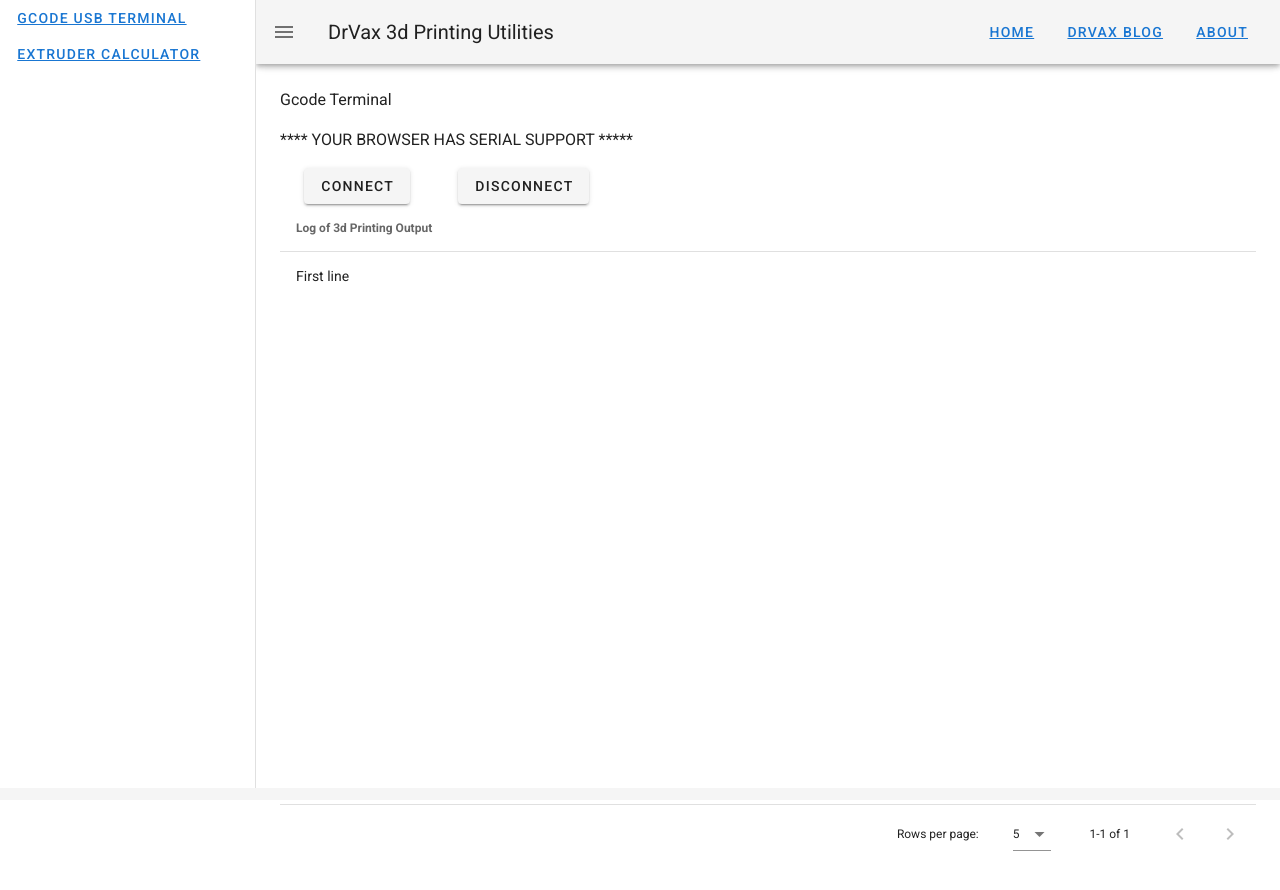
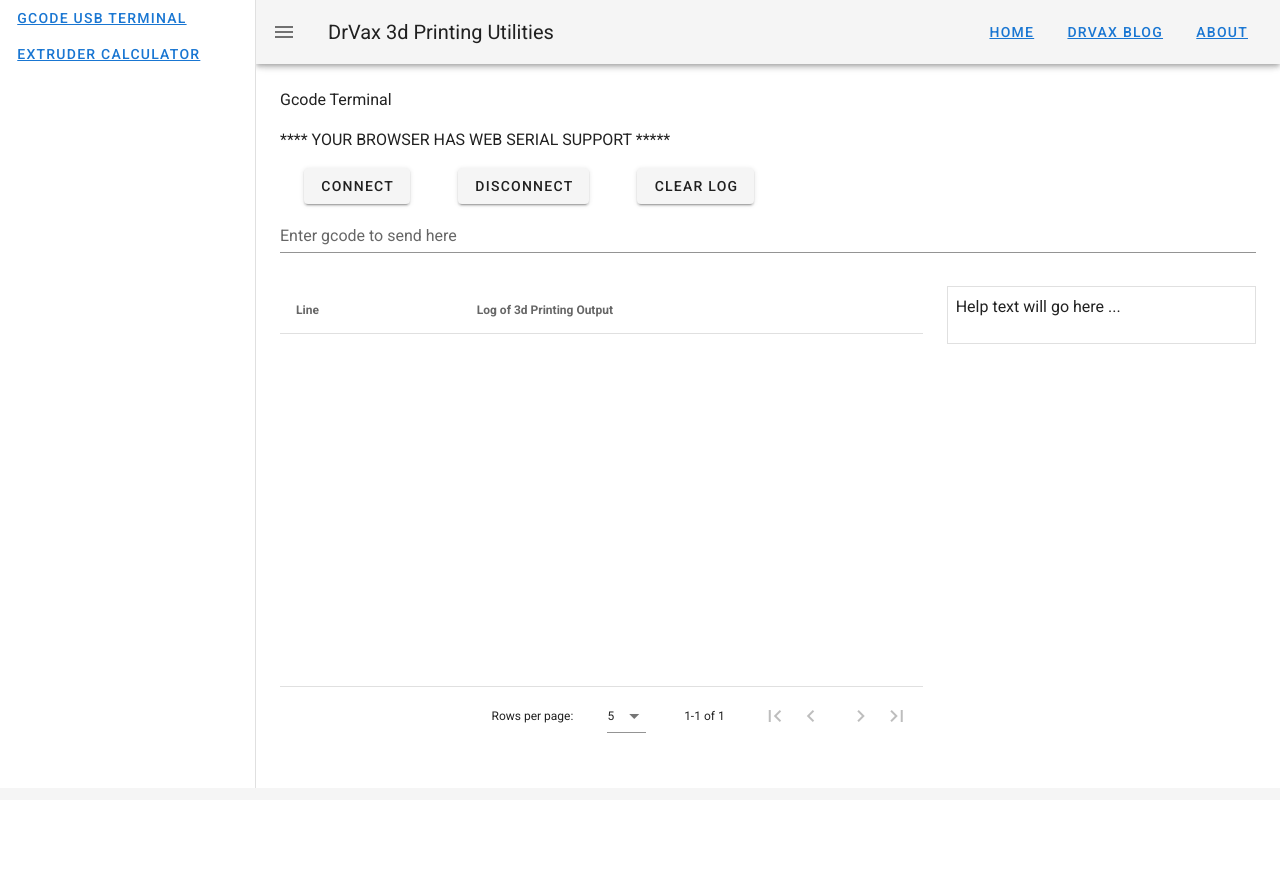
Before and after one commit to MakeWithTech/3d-printing-tools, a Vue app: page /gcodeterminal in a window 1280 px wide. Shown: the top 890 px of the page. After the commit the page ends 800 px from the top, so only its background shows below. Built offline with nearby package versions, Linux system fonts and the light colour scheme.

Commit message:
Send and Recieve.  Need more formating and help.

```diff
--- a/src/components/GcodeTerminalComponent.vue
+++ b/src/components/GcodeTerminalComponent.vue
@@ -3,18 +3,50 @@
     <!-- To Do: Baud Rate Fields, Input Field, Filters, Hints Pop-Up or sidebar with tabs -->
     <!-- To Do: cache printer output until you see a CR then add line -->
     <p>Gcode Terminal</p>
-    <p v-if="hasSerial === true">**** YOUR BROWSER HAS SERIAL SUPPORT *****</p>
+    <p v-if="hasSerial === true">
+      **** YOUR BROWSER HAS WEB SERIAL SUPPORT *****
+    </p>
+    <p v-if="tooSmall === true">
+      **** This application requires a minimum window size of 600px to work
+      properly *****
+    </p>
     <div>
       <v-btn @click="connect" class="mx-6"> connect </v-btn>
       <v-btn @click="disconnect" class="mx-6"> disconnect </v-btn>
+      <v-btn @click="clearLog" class="mx-6"> clear log</v-btn>
     </div>
-    <v-data-table
-      :headers="logHeader"
-      :items="log"
-      :items-per-page="1000"
-      :height="600"
-    >
-    </v-data-table>
+    <v-form v-on:submit.prevent="checkSend">
+      <v-row>
+        <v-col>
+          <v-text-field
+            v-on:keyup="checkSend"
+            label="Enter gcode to send here"
+            v-model="sendText"
+          ></v-text-field>
+        </v-col>
+      </v-row>
+    </v-form>
+
+    <v-row>
+      <v-col col="12" sm="8">
+        <v-data-table
+          :headers="logHeader"
+          :items="log"
+          :items-per-page="5"
+          :height="400"
+          :item-key="lineNumber"
+          :footer-props="{
+            showFirstLastPage: true,
+          }"
+        >
+        </v-data-table>
+      </v-col>
+      <v-col col="12" sm="4">
+        <v-card class="pa-2" outlined tile>
+          <p>Help text will go here ...</p>
+        </v-card>
+      </v-col>
+    </v-row>
   </v-container>
 </template>
 
@@ -24,6 +56,7 @@ export default {
   data() {
     return {
       hasSerial: false,
+      tooSmall: true,
       port: null,
       inputField: null,
       inputStream: null,
@@ -32,24 +65,25 @@ export default {
       outputDone: null,
       reader: null,
       running: true,
-      log: [{ logLine: "First line" }],
-      logHeader: [{ text: "Log of 3d Printing Output", value: "logLine" }],
+      partialLog: "",
+      lineNumber: "0",
+      log: [{ lineNumber: null, logLine: null }],
+      logHeader: [
+        { text: "Line", value: "lineNumber" },
+        { text: "Log of 3d Printing Output", value: "logLine" },
+      ],
+      sendText: null,
     };
   },
   created() {
     if ("serial" in navigator) {
       this.hasSerial = true;
     }
+    if (window.innerWidth > 599) {
+      this.tooSmall = false;
+    }
   },
   methods: {
-    checkSerialAgain() {
-      if ("serial" in navigator) {
-        this.hasSerial = true;
-      }
-    },
-    test() {
-      console.log("test");
-    },
     async connect() {
       console.log("in connect");
       this.port = await navigator.serial.requestPort();
@@ -76,29 +110,54 @@ export default {
 
       while (this.running) {
         const { value, done } = await this.reader.read();
-        console.log("value", value);
-        console.log("done", done);
         if (value) {
-          this.log.push({ logLine: value });
+          this.partialLog = this.partialLog + value;
+          let endChar = this.partialLog.charAt(this.partialLog.length - 1);
+          //console.log("end char " + endChar.charCodeAt(0));
+          if (endChar.charCodeAt(0) === 10) {
+            // Replace Echo with <CR>+Echo
+            const regex = /echo/gmi;
+            const subst = `\rEcho`;
+            const formattedString = this.partialLog.replace(regex, subst);
+            // Now add the string to the array
+            this.lineNumber = parseInt(this.lineNumber) + 1;
+            this.log.push({
+              lineNumber: this.lineNumber,
+              logLine: formattedString,
+            });
+            this.partialLog = "";
+          }
         }
         if (done) {
           console.log("[readLoop] DONE", done);
           break;
         }
       }
-      // Clean up by canceling the read and closing the port
-      // This needs work and debugging
       console.log("Releasing lock");
-      this.reader.releaseLock();
-      console.lot("Close the port");
+      await this.reader.releaseLock();
+      console.log("Close the port");
       this.port.close();
       console.log("Port Closed");
     },
-    writeToStream(line) {
+    checkSend(e) {
+      if (e.keyCode === 13) {
+        console.log("Enter was pressed");
+        console.log(this.sendText);
+        this.writeToStream();
+        this.sendText = null;
+      }
+    },
+    clearLog() {
+      this.log = [];
+    },
+    writeToStream() {
       const writer = this.outputStream.getWriter();
-      console.log("[SEND]", line);
-      writer.write(line + "\r");
+      console.log("[SEND]", this.sendText);
+      writer.write(this.sendText + "\r");
       writer.releaseLock();
+    },
+    gotoSelectedRow() {
+      this.$nextTick(() => this.$vuetify.goTo("lastRow"));
     },
   },
 };
```
